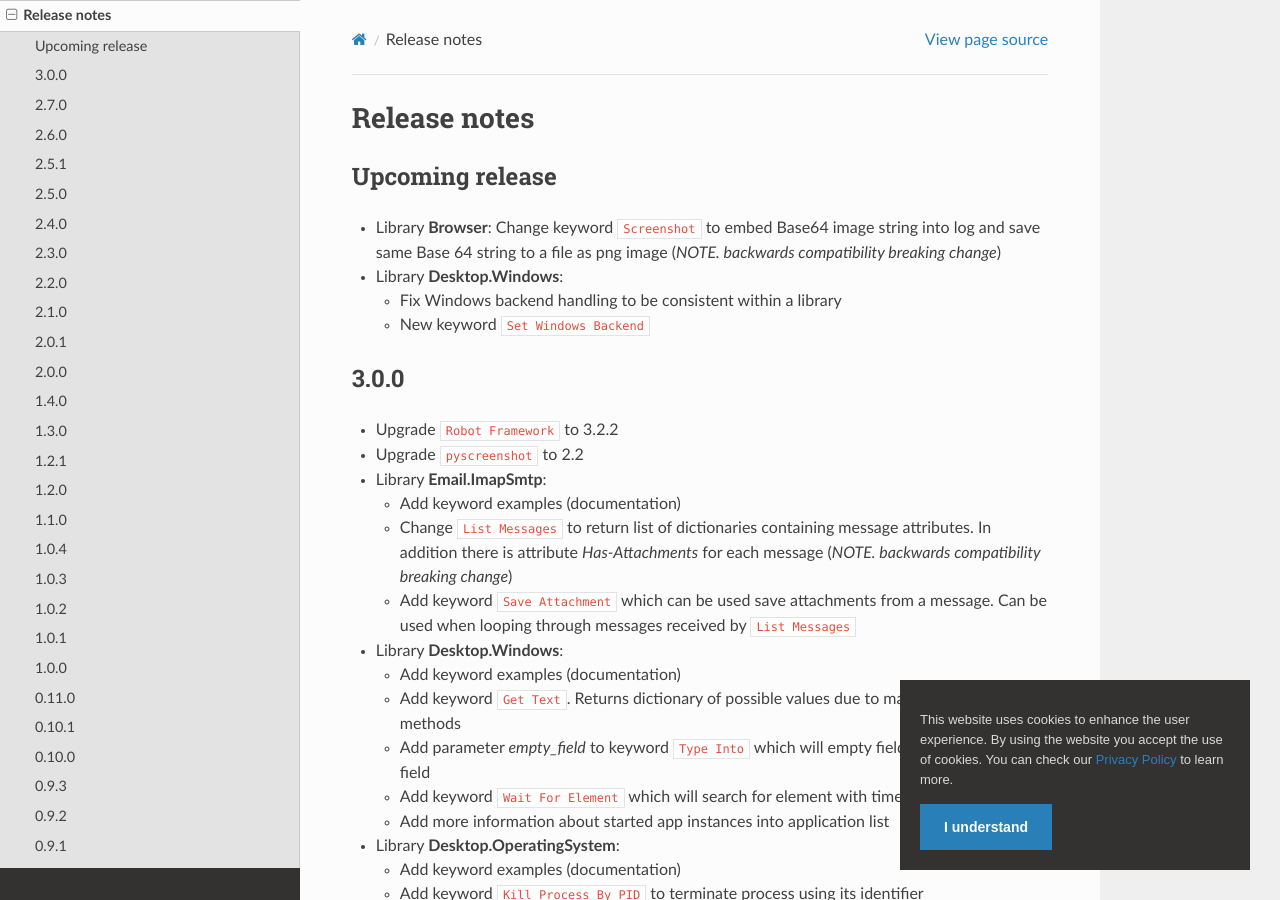
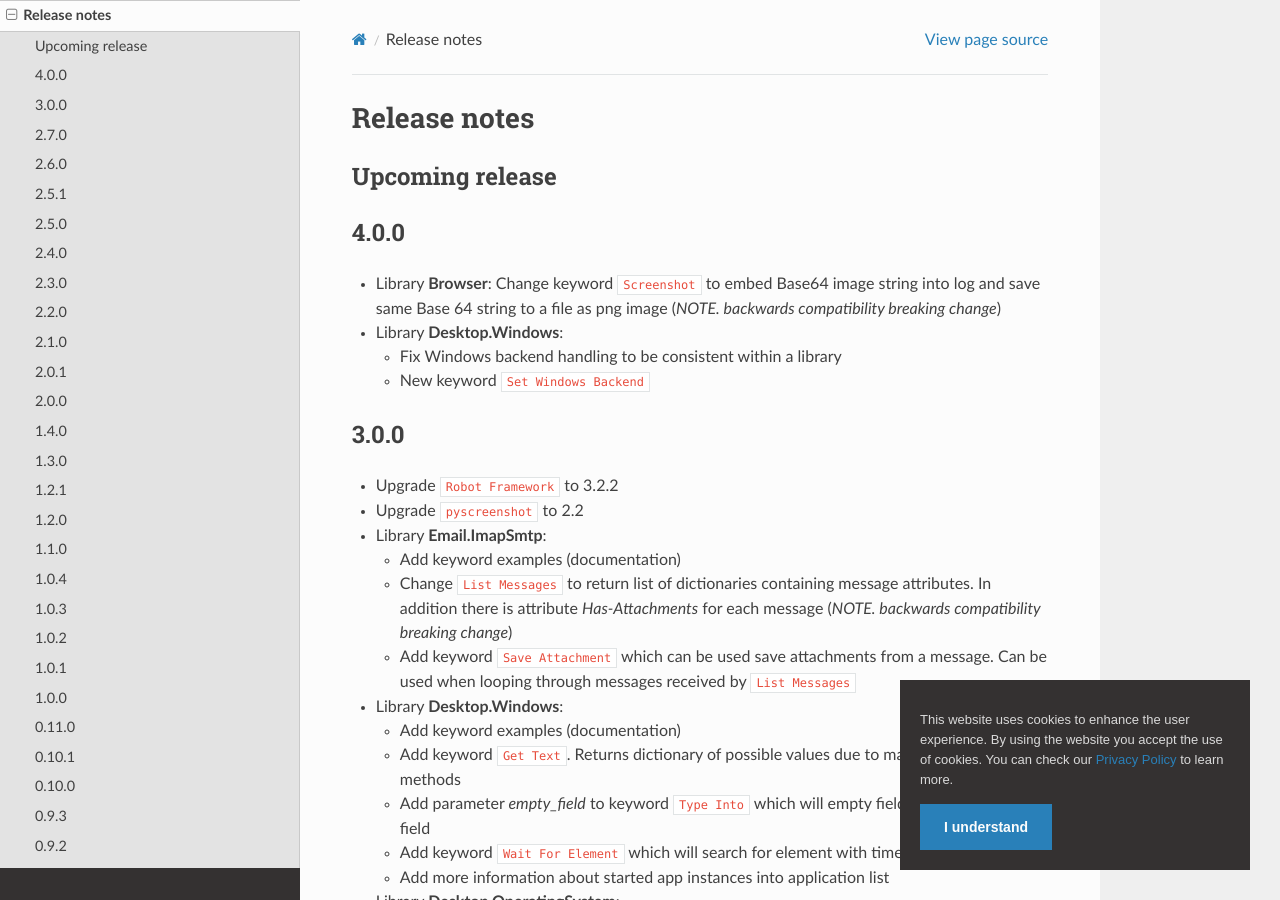
Before and after one commit to coderprovider/Framework-RPA, a Sphinx documentation site: the page built from docs/source/releasenotes.rst, in a window 1280 px wide and 900 px high. Built offline with Sphinx 7.4.7 and the Read the Docs theme 2.0.0, drawn with Linux system fonts in a browser that asks for light colours; pages that are not in the unit, such as notebooks, are missing from menus.

Commit message:
main: release 4.0.0

```diff
--- a/docs/source/releasenotes.rst
+++ b/docs/source/releasenotes.rst
@@ -3,6 +3,9 @@ Release notes
 
 Upcoming release
 ----------------
+
+4.0.0
+-----
 
 - Library **Browser**: Change keyword ``Screenshot`` to embed Base64 image
   string into log and save same Base 64 string to a file as png image
```
Also changed, not shown: 2 other files.
